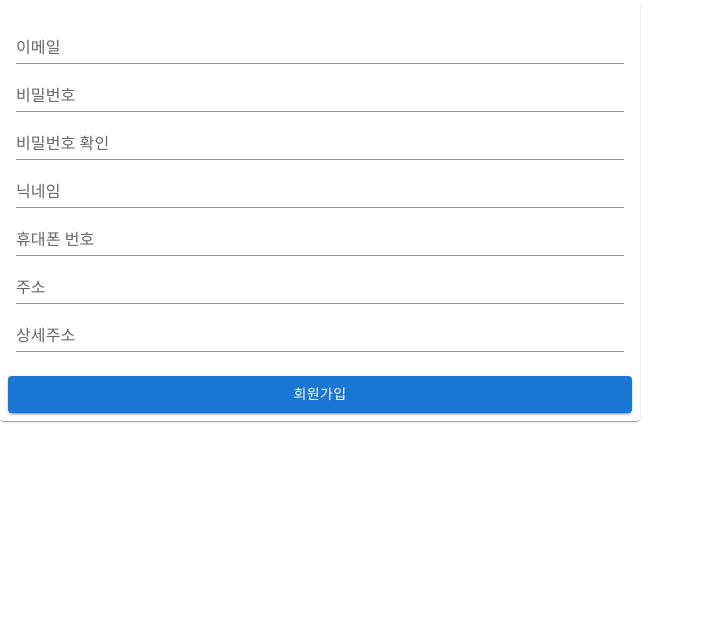
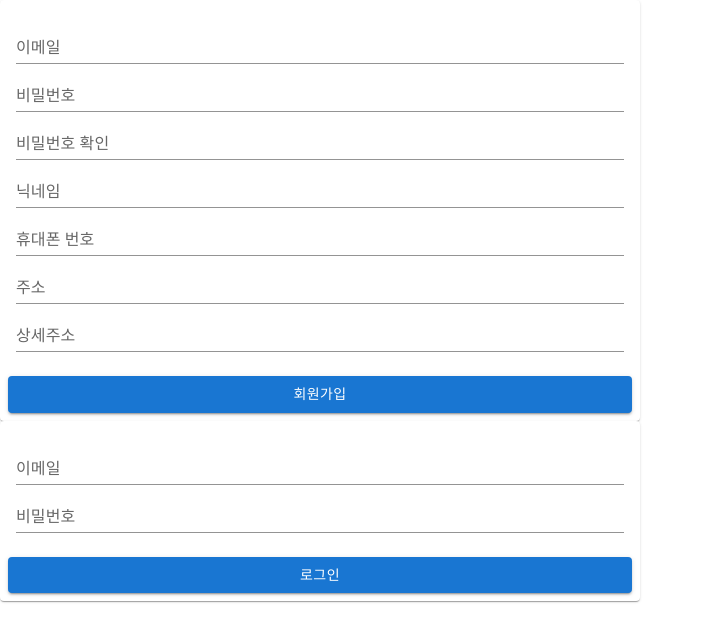
Before and after one commit to Yoonyesol/Board_Project, a React (Create React App) app in the folder board-react/: page / in a window 1280 px wide. Shown: the top 642 px of the page, without its empty margins (0-704 px from the left). Built offline with nearby package versions, Linux system fonts and the light colour scheme.

Commit message:
[FE]Front end 로그인 기능 구현 및 쿠키, 스토어 사용하기

```diff
--- a/board-react/package.json
+++ b/board-react/package.json
@@ -15,10 +15,12 @@
     "@types/react-dom": "^18.2.4",
     "axios": "^1.4.0",
     "react": "^18.2.0",
+    "react-cookie": "^4.1.1",
     "react-dom": "^18.2.0",
     "react-scripts": "5.0.1",
     "typescript": "^4.9.5",
-    "web-vitals": "^2.1.4"
+    "web-vitals": "^2.1.4",
+    "zustand": "^4.3.8"
   },
   "scripts": {
     "start": "react-scripts start",
--- a/board-react/src/App.tsx
+++ b/board-react/src/App.tsx
@@ -1,8 +1,13 @@
 import './App.css';
-import Athentication from './views/Athentication';
+import SignIn from './views/Athentication/SignIn';
+import SignUp from './views/Athentication/SignUp';
 
 export default function App() {
   return (
-    <Athentication/>
+    <>
+      <SignUp />
+      <SignIn/>
+    </>
+
   );
 }
--- a/board-react/src/stores/index.ts
+++ b/board-react/src/stores/index.ts
@@ -1 +1,3 @@
-export const tmp = '';
+import useUserStore from "./user.store";
+
+export {useUserStore};
--- /dev/null
+++ b/board-react/src/stores/user.store.ts
@@ -0,0 +1,19 @@
+import { create } from "zustand";
+
+interface UserStore{
+  user: any;
+  setUser: (user: any) => void;
+  removeUser: () => void;
+}
+
+const useStore = create<UserStore>((set) => ({
+  user: null,
+  setUser: (user: any) => {
+    set((state) => ({ ...state, user }));
+  },
+  removeUser: ()=>{
+    set((state) => ({ ...state, user:null }));
+  },
+}));
+
+export default useStore;
--- /dev/null
+++ b/board-react/src/views/Athentication/SignIn/index.tsx
@@ -0,0 +1,58 @@
+import { Card, CardContent, Box, TextField, CardActions, Button } from '@mui/material'
+import axios from 'axios';
+import React, { useState } from 'react'
+import { useCookies } from 'react-cookie';
+import { useUserStore } from '../../../stores';
+
+export default function SignIn() {
+  const [userEmail, setEmail] = useState<string>('');
+  const [userPassword, setPassword] = useState<string>('');
+  const [cookies, setCookies] = useCookies();
+
+  const { user, setUser } = useUserStore();
+
+  const signInHandler = () => {
+    //검증
+    if (userEmail.length === 0 || userPassword.length === 0) {
+      alert("이메일과 비밀번호를 입력하세요!");
+      return;
+    }
+
+    const data = {
+      userEmail, userPassword,
+    };
+    axios
+      .post("http://localhost:4000/api/auth/signIn", data)
+      .then((response) => {
+        const reseponseData = response.data;
+        console.log(response.data)
+        if (!reseponseData.result) {
+          alert("로그인에 실패했습니다.");
+          return;
+        }
+        const { token, exprTime, user } = reseponseData.data;
+        const expires = new Date();
+        expires.setMilliseconds(expires.getMilliseconds + exprTime);
+
+        setCookies('token', token, { expires });
+        setUser(user);
+       })
+      .catch((error) => {
+        alert("로그인에 실패했습니다.");
+      });
+  }
+  return (
+    <Card sx={{ minWidth: 275, maxWidth: "50vw" }}>
+      {user != null && (<>{user.userNickname}</>)}
+      <CardContent>
+        <Box>
+          <TextField fullWidth label="이메일" type="email" variant="standard" onChange={(e) => {setEmail(e.target.value)}} />
+          <TextField fullWidth label="비밀번호" type="password" variant="standard" onChange={(e) => { setPassword(e.target.value)}} />
+        </Box>
+      </CardContent>
+      <CardActions>
+      <Button fullWidth onClick={() => signInHandler()} variant='contained'>로그인</Button>
+      </CardActions>
+    </Card>
+  )
+}
```
Also changed, not shown: board-react/src/views/Athentication/SignIn/style.css (added), 1 other file (tests, documents, lock files or other folders).
